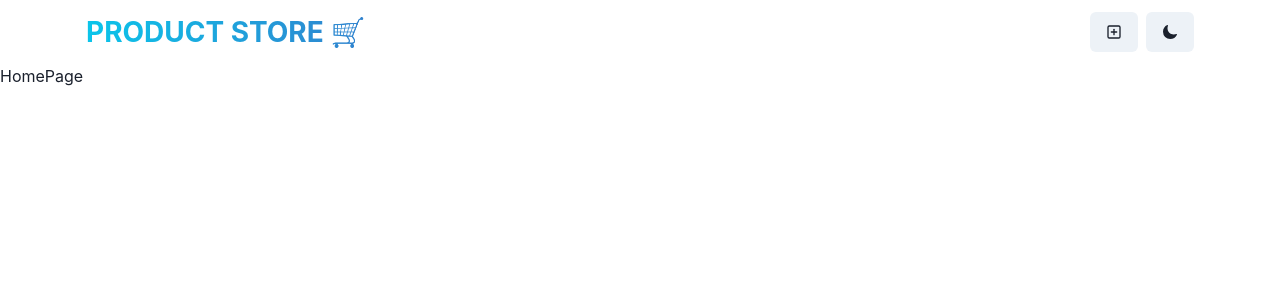
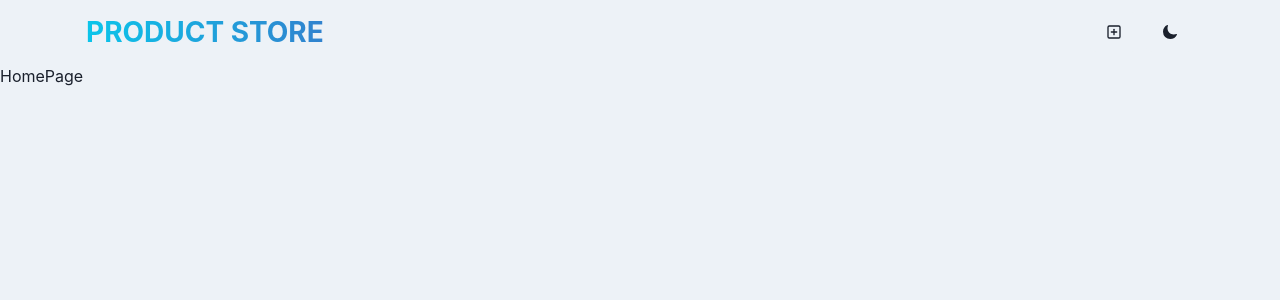
Before and after one commit to Paretooptimal22/MERN-PRODUCT-STORE, a React (Vite) app in the folder frontend/: page / in a window 1280 px wide. Shown: the top 300 px of the page. Built offline with nearby package versions, Linux system fonts and the light colour scheme.

Commit message:
updated app jsx to change color based on colormodevalue

```diff
--- a/frontend/src/App.jsx
+++ b/frontend/src/App.jsx
@@ -1,4 +1,4 @@
-import { Box } from '@chakra-ui/react';
+import { Box, useColorModeValue } from '@chakra-ui/react';
 import { Route, Routes } from 'react-router-dom';
 import CreatePage from './pages/CreatePage';
 import HomePage from './pages/HomePage';
@@ -8,7 +8,7 @@ function App() {
 
   return (
     <>
-      <Box minH={"100vh"}>
+      <Box minH={"100vh"} bg={useColorModeValue("gray.100", "gray.900")}>
         <Navbar />
         <Routes>
           <Route path="/" element={<HomePage />} />
--- a/frontend/src/components/Navbar.jsx
+++ b/frontend/src/components/Navbar.jsx
@@ -28,7 +28,7 @@ const Navbar = () => {
           bgGradient={"linear(to-r, cyan.400, blue.500)"}
           bgClip={"text"}
         >
-          <Link to={"/"}>Product Store 🛒</Link>
+          <Link to={"/"}>Product Store</Link>
         </Text>
 
         <HStack spacing={2} alignItems={"center"}>
```
